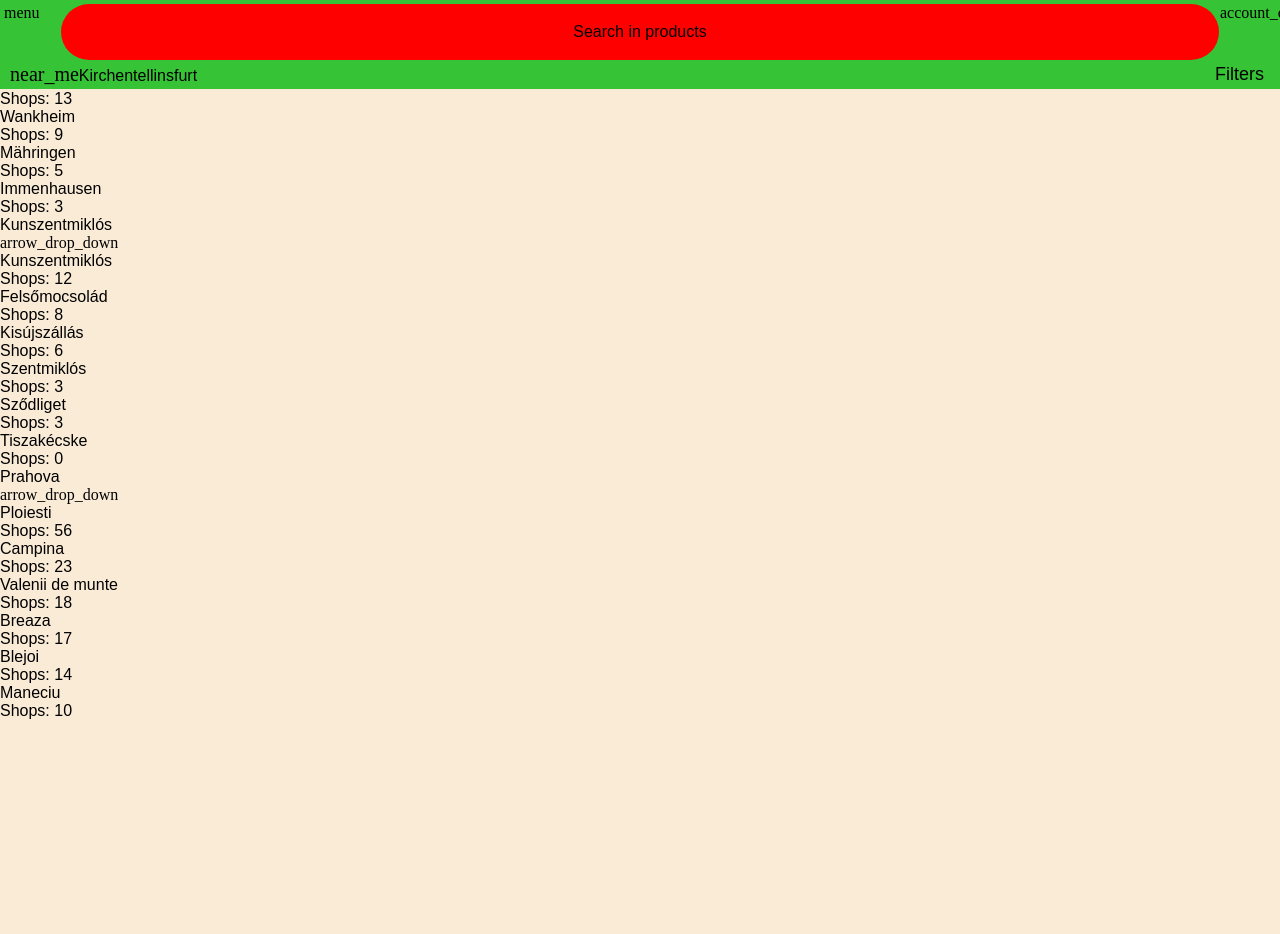
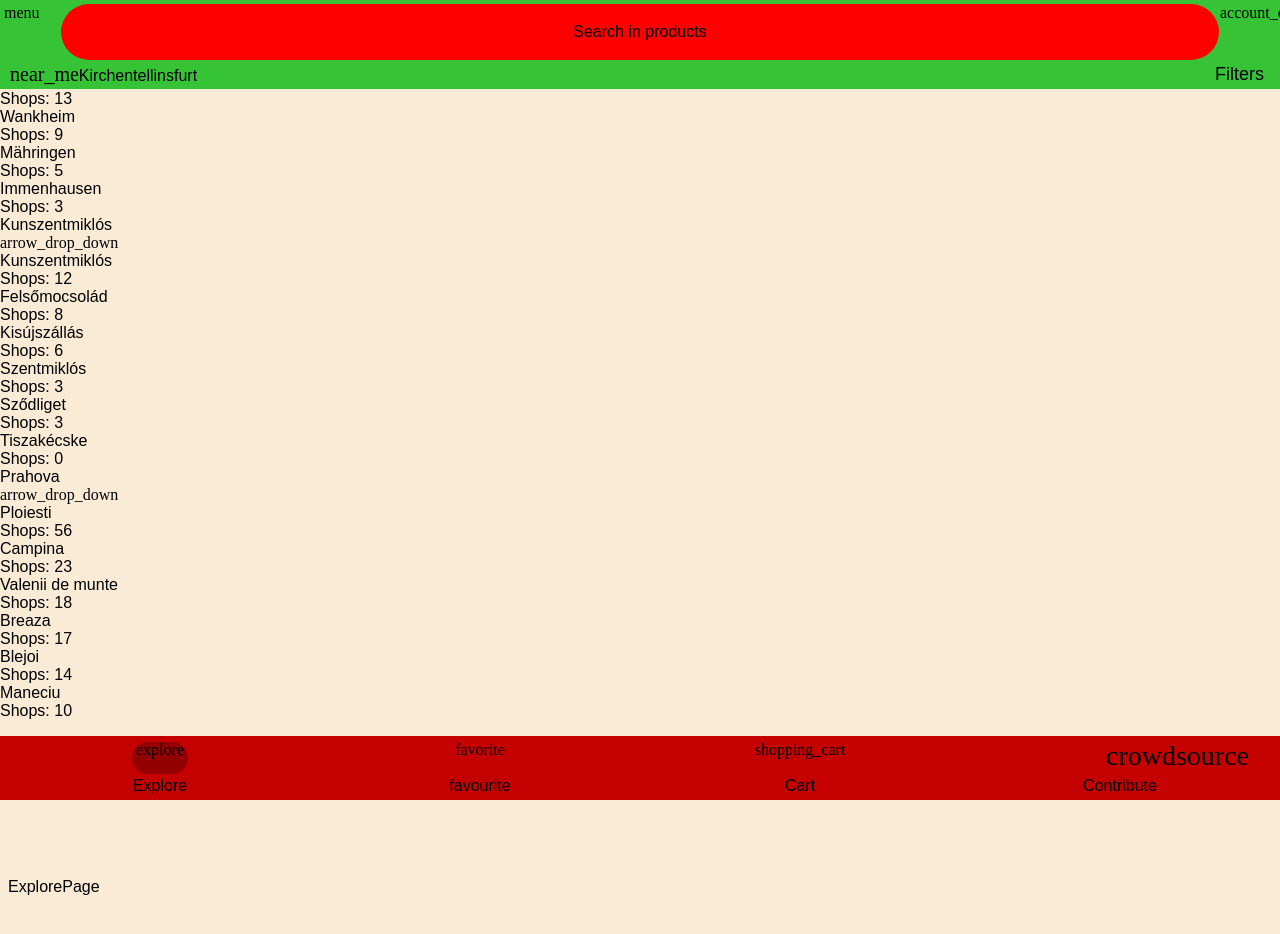
Before and after one commit to cristi1ispas/snackfind, a React (Vite) app: page / in a window 1280 px wide. Shown: the top 934 px of the page. Before the commit the page ends 800 px from the top, so only its background shows below. Built offline with nearby package versions, Linux system fonts and the light colour scheme; a web font is replaced by a local one.

Commit message:
also these

```diff
--- a/src/App.jsx
+++ b/src/App.jsx
@@ -1,9 +1,11 @@
 import { useState } from 'react';
+import { createBrowserRouter, RouterProvider, Outlet } from 'react-router-dom';
 import Banner from './components/Banner';
 import NavDrawer from './components/NavDrawer';
 import AccountCenter from './components/AccountCenter';
+import NavBar from './components/NavBar';
 
-function App() {
+function AppLayout() {
 
   const [isNavDrawerOpen, setIsNavDrawerOpen] = useState(false)
   const toggleNavDrawer = () => {
@@ -23,8 +25,34 @@ function App() {
 			<NavDrawer isOpen={isNavDrawerOpen} onClose={toggleNavDrawer} />
 
 			<AccountCenter isOpen={isAccountCenterOpen} onClose={toggleAccountCenter}/>
+
+      <div id='page'>
+        <Outlet />
+      </div>
+
+      <NavBar />
     </>
   )
 }
 
-export default App
+const router = createBrowserRouter([
+  {
+    path: "/",
+    element: <AppLayout />,
+    children: [
+      {path: "/", element: <div>ExplorePage </div> },
+      {path: "/favourite", element: <div>favs</div>},
+      {path: "/cart", element: <div>Cart</div>},
+      {path: "/contribute", element: <div>Contribute</div>},
+      {path: "/news", element: <div>news</div>},
+      {path: "/discounts", element: <div>Discounts</div>},
+      {path: "/shops", element: <div>Shop</div>},
+      {path: "/compare", element: <div>Compare</div>},
+      {path: "/manager", element: <div>Manager</div>},
+    ]
+  }
+])
+
+export default function App() {
+  return <RouterProvider router={router} />;
+}
--- a/src/components/Banner.jsx
+++ b/src/components/Banner.jsx
@@ -35,7 +35,6 @@ function Banner({ onMenuClick, onAccountClick }) {
 						<span>Kirchentellinsfurt</span>
 					</md-filled-tonal-button>
 
-					{/* Advanced */}
 					<div id="filterToggle">
 						<label htmlFor="switchFilterToggle">Filters</label>
 						<md-switch id="switchFilterToggle" icons></md-switch>
--- a/src/main.jsx
+++ b/src/main.jsx
@@ -1,6 +1,6 @@
 import { StrictMode } from 'react'
 import { createRoot } from 'react-dom/client'
-import { createBrowserRouter, RouterProvider } from 'react-router-dom'
+import { createBrowserRouter, RouterProvider, Outlet } from 'react-router-dom'
 
 import '@material/web/all.js'
 import '@fontsource-variable/roboto/wght.css'
```
